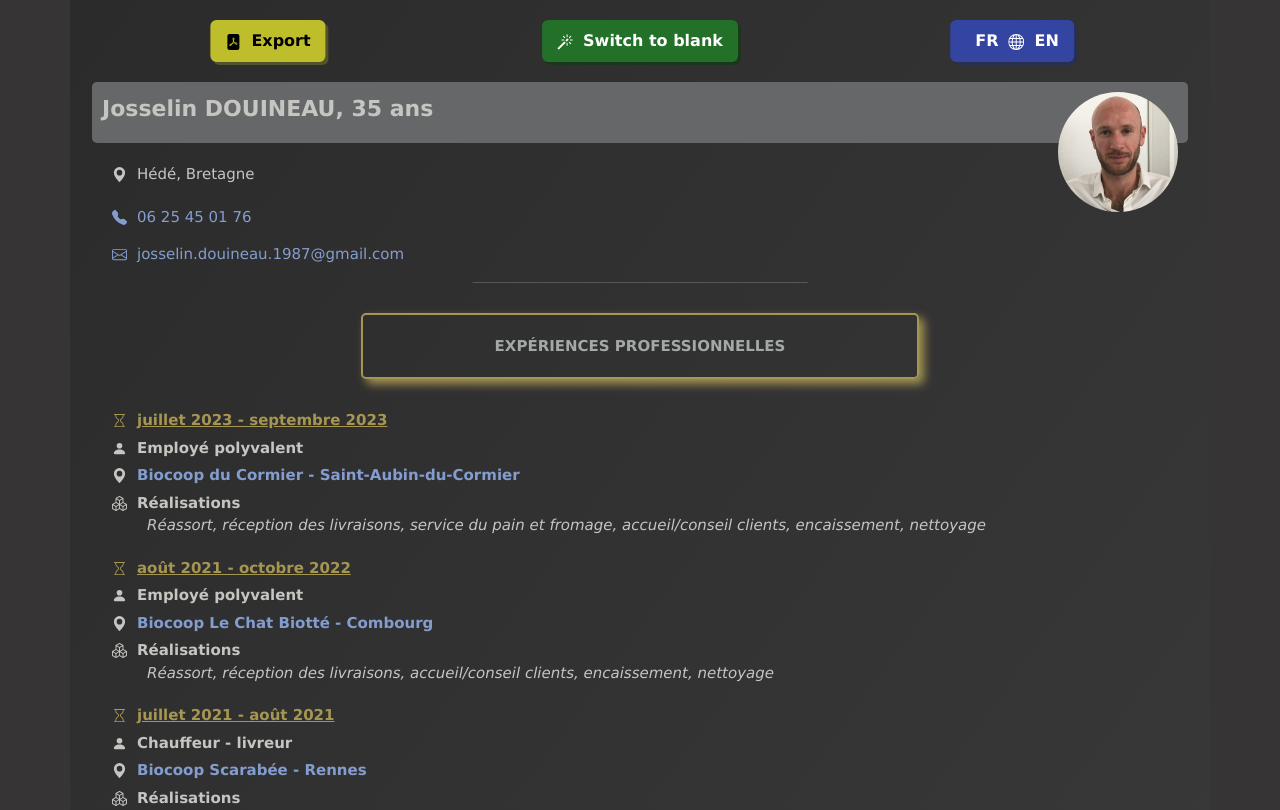
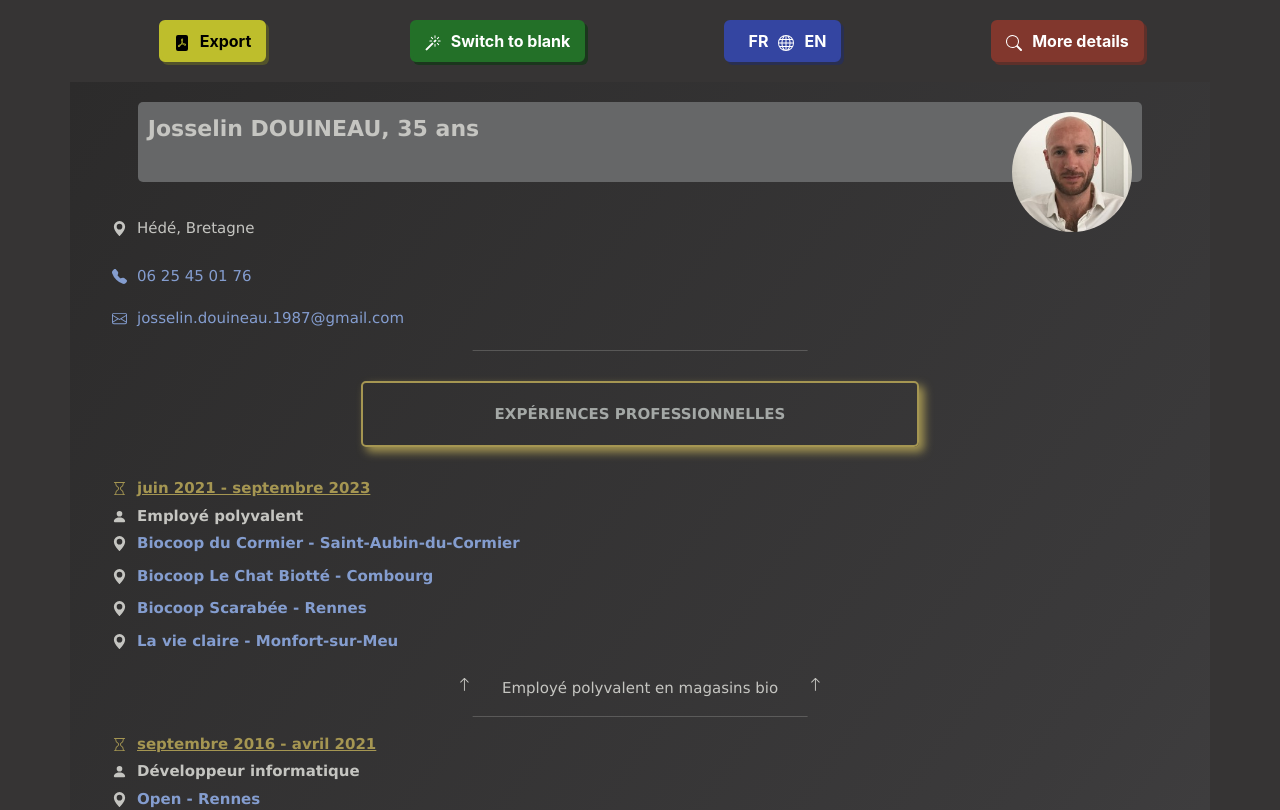
Before and after one commit to jozinho22/cv, a React (Create React App) app: page /#/ in a window 1280 px wide. Shown: the top 810 px of the page. Built offline with nearby package versions, Linux system fonts and the light colour scheme.

Commit message:
remove react-to-print towards a simple printing

```diff
--- a/src/App.js
+++ b/src/App.js
@@ -1,24 +1,30 @@
 import React from 'react';
+import Header from './components/Header';
 import CurriculumVitae from './components/CurriculumVitae';
 import AppContext from './components/context/AppContext';
 import EnumDomain from './components/helpers/EnumDomain';
 import EnumLanguage from './components/helpers/EnumLanguage';
 import EnumTheme from './components/helpers/EnumTheme';
-import { BrowserRouter, Route, Routes, Outlet, HashRouter, createHashRouter, RouterProvider } from 'react-router-dom';
-import pathBuilder from './components/helpers/pathBuilder';
-/* import Error from './components/helpers/Error';
- */
+import Error from './components/helpers/Error';
+import { createHashRouter, RouterProvider } from 'react-router-dom';
+
 import 'bootstrap/dist/css/bootstrap.min.css';
 import './components/styles/Themes.css';
 import './App.css';
-import Error from './components/helpers/Error';
+
 
 function App() {
 
     const [theme, setTheme] = React.useState(process.env.NODE_ENV === 'development' ? EnumTheme.DARCULA : EnumTheme.BLANK);
     const [language, setLanguage] = React.useState(EnumLanguage.FRENCH);
     const [reduced, setReduced] = React.useState(true);
-    const [domain, setDomain] = React.useState({});
+    const [domain, setDomain] = React.useState(EnumDomain.GENERIC);
+
+    // entrer le poste ici
+    var posteNonGeneric = '';
+
+    // entrer la société ici
+    var boite = "";
 
     const appContext = {
         theme: theme,
@@ -40,7 +46,7 @@ function App() {
                 children : [
                     {
                         path: "",
-                        element: <CurriculumVitae domain={EnumDomain.GENERIC} relativePath={'/'} />
+                        element: <CurriculumVitae domain={EnumDomain.GENERIC} poste={posteNonGeneric} boite={boite} relativePath={'/'} />
                     },
                     {
                         path: "dev",
@@ -61,13 +67,8 @@ function App() {
             <div className="App" id="capture">
                 <AppContext.Provider value={appContext} >
                     <div className={`${theme}`}>
-                        {/* <HashRouter>
-                             <Routes>
-                                <Route exact path={'/'} element={<CurriculumVitae domain={EnumDomain.GENERIC} relativePath={'/'} />} />
-                                <Route path={'/dev'} element={<CurriculumVitae domain={EnumDomain.DEV} poste={'Développeur ReactJS'} relativePath={'/dev'} />} />
-                                <Route path={'/maths'} element={<CurriculumVitae domain={EnumDomain.MATHS} poste={'Professeur de mathématiques'} relativePath={'/maths'} />} />
-                            </Routes>
-                        </HashRouter> */}
+                        <Header />
+
                         <RouterProvider router={router} />
                     </div>
                 </AppContext.Provider>
--- a/src/components/CurriculumVitae.css
+++ b/src/components/CurriculumVitae.css
@@ -50,6 +50,7 @@ a {
     margin-left: 30px;
     margin-right: 40px;
     margin-top: 15px;
+    margin-bottom: 20px;
 }
 
 @media(width < 450px) {
@@ -117,26 +118,15 @@ hr {
     margin-left: 30px;
 }
 
-.reduced, .little-reduced {
-    border-style: dotted;
-    border-width: 1px;
-    border-color: var(--reduced-text-color);
-    width : fit-content;
-    height : fit-content;
-    border-radius: 5px;
-}
+/* @media(width < 450px) {
+    .arrowup-icon-left {
+        margin-right: 10px;
+    }
 
-/* .Darcula .reduced, .Darcula .little-reduced {
-    border-color: var(--reduced-button-color);
+    .arrowup-icon-right {
+        margin-left: 10px;
+    }
 } */
-
-.reduced {
-    padding: 20px;
-}
-
-.little-reduced {
-    padding: 10px;
-}
 
 .hyperlink-icon {
     padding-left: 10px;
@@ -280,6 +270,10 @@ hr {
   background-color : var(--back-hover-color);
 }
 
+.header-button-container {
+    padding-top: 20px;
+}
+
 @media (width < 450px) {
     .header-button-container .icon {
         width: 20px;
@@ -290,28 +284,28 @@ hr {
     }
 }
 
-.printer-button, .language-button, .theme-button, .reduced-button {
+/* .printer-button, .language-button, .theme-button, .reduced-button {
     position: relative;
     margin: 0;
     left:50%;
     transform: translateX(-50%);
-}
+} */
 
 @media(width < 450px) {
-    .printer-button, .language-button, .theme-button, .reduced-button {
+    .printer-button, .language-button, .theme-button, .reduced-button, .web-button {
         font-size: small !important;
         height: 60px;
     }
+}
+
+.printer-button:active, .language-button:active, .theme-button:active, .reduced-button:active {
+    top: 6px;
 }
 
 .printer-button {
     background-color: var(--printer-button-color) !important;
     border: var(--printer-button-color) solid !important;
     box-shadow: 3px 3px 0px 0px var(--printer-button-shadow-color);
-}
-
-.printer-button:active, .language-button:active, .theme-button:active, .reduced-button:active {
-    top: 6px;
 }
 
 .printer-button:hover {
@@ -352,6 +346,34 @@ hr {
     border: var(--reduced-button-hover-color) solid !important;
 }
 
+.web-button-container {
+    display: none; /* transform into flex for printing */
+    justify-content: center;
+}
+
+.Blank .web-button-container a {
+    color: white !important;
+}
+
+.Darcula .web-button-container a {
+    color: white !important;
+}
+
+.web-button {
+    margin-top: 20px;
+}
+
+.web-button {
+    background-color: var(--web-button-color) !important;
+    border: var(--web-button-color) solid !important;
+    box-shadow: 3px 3px 0px 0px var(--web-button-shadow-color);
+}
+
+.web-button:hover {
+    background-color: var(--web-button-hover-color) !important;
+    border: var(--web-button-hover-color) solid !important;
+}
+
 .dropdown-toggle::after {
     display: none !important;
 }
@@ -362,12 +384,25 @@ a .dropdown-item {
 
 /* vcard */
 .vcard {
+    display: flex;
+    justify-content: center;
+    flex-direction: row;
+}
+
+.vcard-content {
     padding: 10px;
     background: var(--card-background-color);
     border-radius: 5px;
-    margin: 10px;
     margin-bottom: 20px;
     line-break: auto;
+    width: 90%;
+    height: 80px;
+}
+
+@media(width < 450px) {
+    .vcard-content {
+        height: fit-content;
+    }
 }
 
 .vcard img {
@@ -506,17 +541,9 @@ a .dropdown-item {
 }
 
 /* experience */
-.experience .element {
-    margin-bottom: 20px;
-}
-
-.maths.experience .element {
+.reduced.experience .element {
     margin-top: 10px !important;
     margin-bottom: 0px !important;
-}
-
-.maths.experience .element.reduced {
-    margin-bottom: 20px !important;
 }
 
 .period {
@@ -551,14 +578,9 @@ a .dropdown-item {
 }
 
 /* volunteering */
-.volunteering .element {
-    margin-bottom: 20px;
-}
+
 
 /* education */
-/* .education .element {
-    margin-bottom: 20px;
-} */
 
 .diplomas .desc {
     display: flex;
@@ -627,9 +649,6 @@ a .dropdown-item {
     }
 }
 
-.leasures .element {
-    padding: 10px
-}
 /* socials */
 .socials {
     display: flex;
@@ -657,3 +676,42 @@ a .dropdown-item {
     text-align: center;
     font-size: x-small;
 }
+
+/* printing */
+@media print {
+        html, body {
+            height: initial !important;
+            overflow: initial !important;
+            print-color-adjust: exact;
+            -webkit-print-color-adjust: exact;
+            background-color: var(--back-color-1) !important;
+        }
+        .curriculum-vitae-container {
+            font-size: 11px !important;
+        }
+        .me, h1 {
+            font-size: 15px !important;
+        }
+        .title {
+            font-size: 12px !important;
+            padding-top: 10px !important; padding-bottom: 10px !important;
+            width: 80%;
+        }
+        .page-break {
+            page-break-after: auto;
+        }
+        .experience .element {
+            page-break-inside: auto;
+        }
+        .element {
+            page-break-inside: avoid;
+        }
+    }
+
+    @page {
+        size: A4;
+
+        @bottom-right {
+            content: counter(page) " of " counter(pages);
+        }
+    }
--- a/src/components/CurriculumVitae.jsx
+++ b/src/components/CurriculumVitae.jsx
@@ -1,8 +1,7 @@
 import React from 'react';
 import AppContext from './context/AppContext';
 import { Container } from 'react-bootstrap';
-import Header from './parts/Header';
-import Card from './parts/Card';
+import VCard from './parts/VCard';
 import Contact from './parts/Contact';
 import Intro from './parts/Intro';
 import Skills from './parts/Skills';
@@ -16,25 +15,14 @@ import EnumDomain from './helpers/EnumDomain';
 import VolunteerWork from './parts/VolunteerWork';
 
 import { Helmet } from "react-helmet-async";
-import { useLocation } from 'react-router-dom';
-import {Button} from 'react-bootstrap';
 
 import './CurriculumVitae.css';
 
-const CurriculumVitae = ( {domain, poste, relativePath} ) => {
+const CurriculumVitae = ( {domain, poste, boite, relativePath} ) => {
 
-    // entrer le poste ici
-    var posteNonGeneric = '';
-
-    posteNonGeneric !== '' ? poste = posteNonGeneric : <></>;
-
-    // entrer la société ici
-    var boite = "";
-
-    const {reduced, updateReduced, updateDomain} = React.useContext(AppContext);
+    const {updateDomain} = React.useContext(AppContext);
 
     React.useEffect(() => {
-        updateReduced(reduced && domain === EnumDomain.MATHS);
         updateDomain(domain);
     }, [domain])
 
@@ -51,9 +39,7 @@ const CurriculumVitae = ( {domain, poste, relativePath} ) => {
             </Helmet>
             <Container className="curriculum-vitae-container">
 
-                <Header poste={poste} boite={boite} />
-
-                <Card poste={poste} />
+                <VCard poste={poste} />
                 <Contact />
                 <Intro poste={poste} />
                 {
--- a/src/components/parts/Header.jsx
+++ b/src/components/Header.jsx
@@ -1,19 +1,17 @@
 import React from 'react';
 import { Container, Button, Row, Col } from 'react-bootstrap';
-import { useReactToPrint } from "react-to-print";
-import pageStyle from '../helpers/pageStyle';
+import AppContext from './context/AppContext';
+import { FilePdfFill, Globe, Magic, Search, Link45deg } from 'react-bootstrap-icons';
+import EnumDomain from './helpers/EnumDomain';
+import Constants from './helpers/Constants';
 
-import AppContext from '../context/AppContext';
-import { FilePdfFill, Globe, Magic, Search } from 'react-bootstrap-icons';
-import EnumDomain from '../helpers/EnumDomain';
-
-const Header = ( {poste, boite} ) => {
+const Header = () => {
 
     const {theme, updateTheme, language, updateLanguage, reduced, updateReduced, domain} = React.useContext(AppContext);
 
-    var catchedDiv = {};
+    var mobile = document.body.offsetWidth < 450;
 
-    var mobile = document.body.offsetWidth < 450;
+    console.log(domain)
 
     const switchTheme = () => {
         updateTheme(theme === 'Blank' ? 'Darcula' : 'Blank');
@@ -27,37 +25,24 @@ const Header = ( {poste, boite} ) => {
         updateReduced(!reduced);
     }
 
-    const buildElementToPrint = () => {
+    const retrieveHeader = React.useCallback(() => {
+            document.getElementsByClassName("header-button-container")[0].style.display = "flex";
+            document.getElementsByClassName("web-button-container")[0].style.display = "none";
+        }, []);
 
-        var entirePage = document.querySelector("#capture").cloneNode(true);
-        document.getElementById("doc-to-print").appendChild(entirePage);
-        catchedDiv = document.getElementById("doc-to-print");
+    const printWindow = () => {
 
-        catchedDiv.getElementsByClassName("header")[0].remove();
-        if(domain === EnumDomain.MATHS) {
-            /* catchedDiv.getElementsByClassName("focus-disclaimer")[0].remove();  */
+        document.getElementsByClassName("header-button-container")[0].style.display = "none";
+        document.getElementsByClassName("web-button-container")[0].style.display = "flex";
+        window.print();
+        retrieveHeader();
     }
-
-        return catchedDiv.getElementsByClassName("App")[0];
-    }
-
-    const destroyElementToPrint = () => {
-        catchedDiv.getElementsByClassName("App")[0].remove();
-    }
-
-    const print = useReactToPrint(
-        {
-            content: () => buildElementToPrint(),
-            pageStyle: pageStyle(),
-            documentTitle: domain === `Josselin DOUINEAU - ${poste}${boite !== '' ? ` - ${boite}` : ''} - CV`,
-            onAfterPrint: () => destroyElementToPrint()
-        }
-    );
 
     return  <Container className="header">
                 <Row className="header-button-container">
-                    <Col xs={domain === EnumDomain.MATHS ? 3 : 4} >
-                        <Button variant="warning" className="printer-button" onClick={print}>
+
+                    <Col xs={3} >
+                        <Button variant="warning" className="printer-button" onClick={printWindow} >
                             <div className="icon-block">
                                 <FilePdfFill className="icon" />
                                 {!mobile ? <div className="element-of-icon">Export</div> : <></>}
@@ -65,7 +50,7 @@ const Header = ( {poste, boite} ) => {
                         </Button>
                     </Col>
 
-                    <Col xs={domain === EnumDomain.MATHS ? 3 : 4} >
+                    <Col xs={3} >
                         <Button variant="success" className="theme-button" onClick={switchTheme}>
                             <div className="icon-block">
                                 <Magic className="icon" />
@@ -77,7 +62,7 @@ const Header = ( {poste, boite} ) => {
                         </Button>
                     </Col>
 
-                    <Col xs={domain === EnumDomain.MATHS ? 3 : 4} >
+                    <Col xs={3} >
                         <Button variant="primary" className="language-button" onClick={switchLanguage}>
                             <div className="icon-block">
                                 {
@@ -100,8 +85,6 @@ const Header = ( {poste, boite} ) => {
                         </Button>
                     </Col>
 
-                    {
-                        domain === EnumDomain.MATHS ?
                     <Col xs={3} >
                         <Button variant="danger" className="reduced-button" onClick={switchReduced}>
                             <div className="icon-block">
@@ -113,10 +96,22 @@ const Header = ( {poste, boite} ) => {
                             </div>
                         </Button>
                     </Col>
-                                :   <></>
-                    }
 
                 </Row>
+
+                <div className="web-button-container" id="web-button-container">
+                    <a href={`${Constants.WEB_APP_URL}${domain !== EnumDomain.GENERIC ? '/#/' + domain : ''}`} target="_blank" rel="noreferrer">
+                        <Button variant="danger" className="web-button">
+                            <div className="icon-block">
+                                <Link45deg className="icon" />
+                                <div className="element-of-icon">
+                                    Web version
+                                </div>
+                            </div>
+                        </Button>
+                    </a>
+                </div>
+
             </Container>
 }
 
--- a/src/components/helpers/Constants.jsx
+++ b/src/components/helpers/Constants.jsx
@@ -1,4 +1,5 @@
 const Constants = {
+    WEB_APP_URL: 'https://jozinho22.github.io/cv',
     BASE_URL: '/cv'
 }
 
--- a/src/components/parts/Experience.jsx
+++ b/src/components/parts/Experience.jsx
@@ -20,12 +20,12 @@ const Experience = ( {pro} ) => {
     const {language, reduced, domain} = React.useContext(AppContext);
     var title = pro ? languageChooser(language, getTitles()).experience : languageChooser(language, getTitles()).extraProExperience;
     var jobs = pro ? ( domain === EnumDomain.DEV ? languageChooser(language, getDevExperience()) : reduced ? languageChooser(language, getReducedExperience()) : languageChooser(language, getExperience()) ) : reduced ? languageChooser(language, getReducedExtraProExperience(domain)) : languageChooser(language, getExtraProExperience(domain));
-    console.log(reduced)
+
     /* domain !== EnumDomain.DEV && !pro ? jobs.reverse() : <></>; */
 
     return  <div className="page-break">
                 <div className="title">{title}</div>
-                <div className={`${domain} experience`}>
+                <div className={`${reduced ? 'reduced' : ''} experience`}>
                     {jobs.map((job, index) => {
 
                         if(job.period === "pause") {
@@ -38,7 +38,7 @@ const Experience = ( {pro} ) => {
                                          <hr/>
                                     </div>
                         }
-                        return  <div className={`element ${reduced && job.domains && job.domains.includes(EnumDomain.MATHS) ? "focus" : ""}`} id={`experience-${index}`} key={index}>
+                        return  <div className={`element`} id={`experience-${index}`} key={index}>
                                      {job.period ?
                                          <div className="icon-block period">
                                             <Hourglass className="icon" />
@@ -74,8 +74,8 @@ const Experience = ( {pro} ) => {
                                                         }
                                                     </>
                                             </div>
+                                            {job.tools && domain === EnumDomain.DEV ?
                                                 <div className="tools">
-                                                {job.tools && domain === EnumDomain.DEV ?
                                                     <>
                                                         <WrenchAdjustable className="icon" />
                                                         <div className="element-of-icon">
@@ -85,14 +85,14 @@ const Experience = ( {pro} ) => {
                                                             {job.tools}
                                                         </div>
                                                     </>
+                                                </div>
                                                     :   <></>
                                             }
-                                            </div>
                                         </>
                                             :   <></>
                                     }
+                                    {job.context && domain === EnumDomain.DEV && !reduced ?
                                         <div className="context">
-                                        {job.context && domain === EnumDomain.DEV ?
                                             <>
                                                 <div className="icon-block">
                                                     <QuestionLg className="icon" />
@@ -100,11 +100,12 @@ const Experience = ( {pro} ) => {
                                                 </div>
                                                 <div className="desc">{job.context}</div>
                                             </>
+                                        </div>
                                             : <></>
                                     }
-                                    </div>
+                                    {(job.desc && !reduced) || !pro ?
                                         <div className="achievements">
-                                        {job.desc ?
+
                                                 <>
                                                     <div className="icon-block">
                                                         {domain === EnumDomain.DEV ?
@@ -116,16 +117,16 @@ const Experience = ( {pro} ) => {
                                                     <div className="desc">{job.desc}</div>
                                                     <div className="desc">{domain === EnumDomain.DEV ? job.more : ''}</div>
                                                 </>
+                                            </div>
                                                 : <></>
                                     }
-                                    </div>
                                     {
-                                        job.references ?
+                                        job.references && !reduced ?
                                             job.references.map((reference, index) => {
                                                 return <div key={index} className="reference">
                                                     {
                                                         Object.keys(reference).length !== 0 ?
-                                                            <a href={jobs[0] === job ? reference.url + '/#/' + domain : reference.url} target="_blank" rel="noreferrer">
+                                                            <a href={reference.url} target="_blank" rel="noreferrer">
                                                                 <Link45deg className="icon" />
                                                                 <Phone className="icon" />
                                                                 <div className="element-of-icon">{reference.webSiteName}</div>
@@ -142,7 +143,7 @@ const Experience = ( {pro} ) => {
                                                 : <></>
                                     }
 
-                                    {job.gitDesc && domain === EnumDomain.DEV ?
+                                    {job.gitDesc && domain === EnumDomain.DEV && !reduced ?
                                             <>
                                                 <br></br>
                                                 <div className="desc">{job.gitDesc}</div>
@@ -150,7 +151,7 @@ const Experience = ( {pro} ) => {
                                                 : <></>
                                     }
                                     {
-                                        job.gitReferences && domain === EnumDomain.DEV ?
+                                        job.gitReferences && domain === EnumDomain.DEV && !reduced ?
                                             job.gitReferences.map((reference, index) => {
                                                 return <div key={index} className="reference">
                                                             <a href={reference.url} target="_blank" rel="noreferrer">
--- a/src/components/parts/Card.jsx
+++ b/src/components/parts/VCard.jsx
@@ -8,7 +8,7 @@ import getGenericIntro from './infos/generic/getGenericIntro';
 import EnumDomain from '../helpers/EnumDomain';
 import EnumLanguage from '../helpers/EnumLanguage';
 
-const Card = ( {poste} ) => {
+const VCard = ( {poste} ) => {
 
     const {language, domain} = React.useContext(AppContext);
     const age = Math.floor((new Date() - new Date(1987, 10, 26)) / (1000*60*60*24*364.25))
@@ -16,12 +16,13 @@ const Card = ( {poste} ) => {
     var intro = domain === EnumDomain.DEV ? languageChooser(language, getDevIntro()) : domain === EnumDomain.MATHS ? languageChooser(language, getMathsIntro()) : getGenericIntro(poste) ;
 
     return  <div className="vcard">
-                <img src={photo} alt=""/>
-                <div className="me">{language === EnumLanguage.FRENCH ? `Josselin DOUINEAU, ${age} ans` : `Josselin DOUINEAU, ${age}` }</div>
+                <div className="vcard-content">
+                    <img src={photo} alt=""/>
+                    <div className="me">{language === EnumLanguage.FRENCH ? `Josselin DOUINEAU, ${age} ans` : `Josselin DOUINEAU, ${age}` }</div>
 
-                <h1>{intro.profession}</h1>
-
+                    <h1>{intro.profession}</h1>
+                </div>
             </div>
 }
 
-export default Card;
+export default VCard;
--- a/src/components/styles/Themes.css
+++ b/src/components/styles/Themes.css
@@ -19,6 +19,11 @@
     --red-button-hover-color: rgb(129, 55, 45);
     --red-button-shadow-color: rgb(110, 51, 43);
     --red-button-shadow-darker-color: rgb(94, 48, 42);
+
+    --orange-button-color: rgb(202, 146, 60);
+    --orange-button-hover-color: rgb(170, 125, 57);
+    --orange-button-shadow-color: rgb(145, 109, 56);
+    --orange-button-shadow-darker-color: rgb(124, 98, 59);
 }
 
 .Blank {
@@ -47,6 +52,10 @@
     --reduced-button-color: var(--red-button-color);
     --reduced-button-hover-color: var(--red-button-hover-color);
     --reduced-button-shadow-color: var(--red-button-shadow-color);
+
+    --web-button-color: var(--orange-button-color);
+    --web-button-hover-color: var(--orange-button-hover-color);
+    --web-button-shadow-color: var(--orange-button-shadow-color);
 }
 
 .Darcula {
@@ -75,6 +84,10 @@
     --reduced-button-color: var(--red-button-hover-color);
     --reduced-button-hover-color: var(--red-button-shadow-color);
     --reduced-button-shadow-color: var(--red-button-shadow-darker-color);
+
+    --web-button-color: var(--orange-button-hover-color);
+    --web-button-hover-color: var(--orange-button-shadow-color);
+    --web-button-shadow-color: var(--orange-button-shadow-darker-color);
 }
 
 /* .Purple {
```
Also changed, not shown: src/components/parts/Education.jsx (+11 -5 lines), src/components/parts/infos/getExperience.jsx (+8 -2 lines), src/components/parts/infos/getExtraProExperience.jsx (+0 -10 lines), src/index.js (line endings or trailing spaces). Lines whose indentation alone changed are shown as unchanged.
